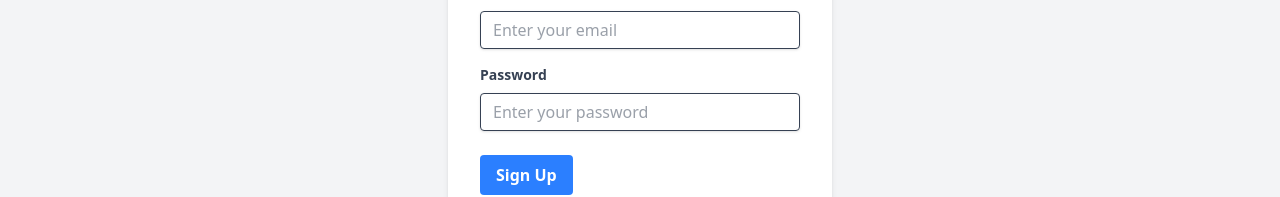
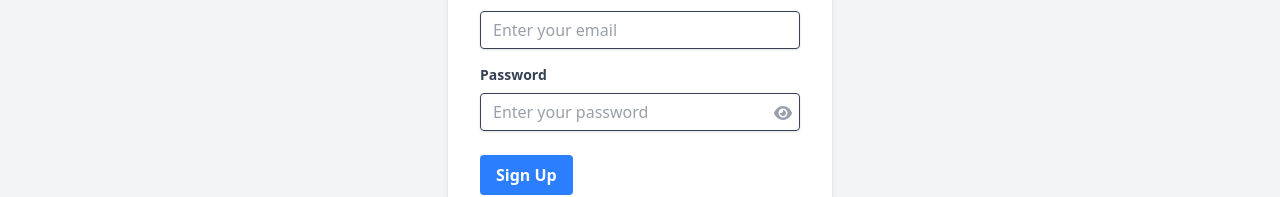
Before and after one commit to sudhanshuv1/invdues-reminder, a React (Vite) app in the folder frontend/: page /signup in a window 1280 px wide. Shown: the part 326-523 px from the top of the page. Built offline with nearby package versions, Linux system fonts and the light colour scheme.

Commit message:
frontend: Add eye button to hide/show password

```diff
--- a/frontend/package.json
+++ b/frontend/package.json
@@ -10,6 +10,8 @@
     "preview": "vite preview"
   },
   "dependencies": {
+    "@fortawesome/free-solid-svg-icons": "^6.7.2",
+    "@fortawesome/react-fontawesome": "^0.2.2",
     "@reduxjs/toolkit": "^2.6.1",
     "@tailwindcss/vite": "^4.1.3",
     "react": "^19.0.0",
--- a/frontend/src/pages/SignIn.jsx
+++ b/frontend/src/pages/SignIn.jsx
@@ -3,10 +3,13 @@
 import { useLoginWithEmailMutation } from '../features/apiSlice';
 import { useDispatch } from 'react-redux';
 import { setCredentials } from '../features/authSlice';
+import { FontAwesomeIcon } from '@fortawesome/react-fontawesome';
+import { faEye, faEyeSlash } from '@fortawesome/free-solid-svg-icons';
 
 const SignIn = () => {
   const [email, setEmail] = useState('');
   const [password, setPassword] = useState('');
+  const [showPassword, setShowPassword] = useState(false);
   const [loginWithEmail, { isLoading, error }] = useLoginWithEmailMutation();
   const dispatch = useDispatch();
 
@@ -83,7 +86,7 @@
             required
           />
         </div>
-        <div className="mb-6">
+        <div className="mb-6 relative">
           <label
             htmlFor="password"
             className="block text-gray-700 text-sm font-bold mb-2"
@@ -91,7 +94,7 @@
             Password
           </label>
           <input
-            type="password"
+            type={showPassword ? 'text' : 'password'}
             id="password"
             value={password}
             onChange={(e) => setPassword(e.target.value)}
@@ -99,6 +102,13 @@
             className="shadow appearance-none border rounded w-full py-2 px-3 text-gray-700 leading-tight focus:outline-none focus:shadow-outline"
             required
           />
+          <button
+            type="button"
+            onClick={() => setShowPassword(!showPassword)}
+            className="absolute right-2 top-9 hover:cursor-pointer text-gray-400 hover:text-gray-500"
+          >
+            <FontAwesomeIcon icon={showPassword ? faEyeSlash : faEye} />
+          </button>
         </div>
         <div className="flex items-center justify-between">
           <button
--- a/frontend/src/pages/SignUp.jsx
+++ b/frontend/src/pages/SignUp.jsx
@@ -3,11 +3,14 @@
 import { useDispatch } from 'react-redux';
 import { setCredentials } from '../features/authSlice';
 import { useNavigate } from 'react-router-dom';
+import { FontAwesomeIcon } from '@fortawesome/react-fontawesome';
+import { faEye, faEyeSlash } from '@fortawesome/free-solid-svg-icons';
 
 const SignUp = () => {
   const [name, setName] = useState('');
   const [email, setEmail] = useState('');
   const [password, setPassword] = useState('');
+  const [showPassword, setShowPassword] = useState(false);
   const [signUp, { isLoading, error }] = useSignUpMutation();
   const [loginWithEmail] = useLoginWithEmailMutation();
   const dispatch = useDispatch();
@@ -90,7 +93,7 @@
             required
           />
         </div>
-        <div className="mb-4">
+        <div className="mb-4 relative">
           <label
             htmlFor="email"
             className="block text-gray-700 text-sm font-bold mb-2"
@@ -107,7 +110,7 @@
             required
           />
         </div>
-        <div className="mb-6">
+        <div className="mb-6 relative">
           <label
             htmlFor="password"
             className="block text-gray-700 text-sm font-bold mb-2"
@@ -115,7 +118,7 @@
             Password
           </label>
           <input
-            type="password"
+            type={showPassword ? 'text' : 'password'}
             id="password"
             value={password}
             onChange={(e) => setPassword(e.target.value)}
@@ -123,6 +126,13 @@
             className="shadow appearance-none border rounded w-full py-2 px-3 text-gray-700 leading-tight focus:outline-none focus:shadow-outline"
             required
           />
+          <button
+            type="button"
+            onClick={() => setShowPassword(!showPassword)}
+            className="absolute right-2 top-9 hover:cursor-pointer text-gray-400 hover:text-gray-500"
+          >
+            <FontAwesomeIcon icon={showPassword ? faEyeSlash : faEye} />
+          </button>
         </div>
         <div className="flex items-center justify-between">
           <button
```
Also changed, not shown: 1 other file (tests, documents, lock files or other folders).
